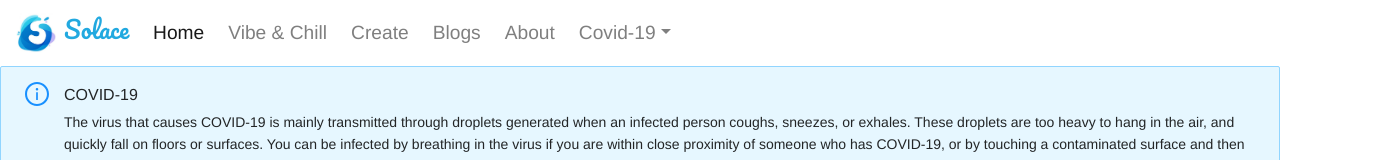
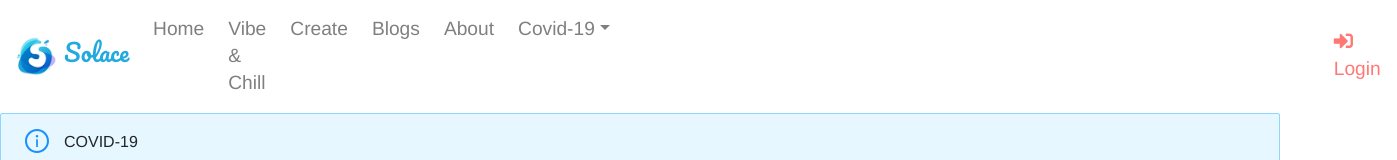
Before and after one commit to eshavats/solace, a React (Create React App) app: page /home in a window 1280 px wide. Shown: the top 160 px of the page, 1397 px wide, since content can reach past the window. Built offline with nearby package versions, Linux system fonts and the light colour scheme; no server answers.

Commit message:
optimize website by removing js errors and adding a meta description and meta keywords

```diff
--- a/public/index.html
+++ b/public/index.html
@@ -4,10 +4,15 @@
     <meta charset="utf-8" />
     <link rel="icon" href="%PUBLIC_URL%/logo2.PNG" />
     <meta name="viewport" content="width=device-width, initial-scale=1" />
-    <meta name="theme-color" content="#000000" />
+    <meta name="theme-color" content="#fff" />
+    <meta
+      name="keywords"
+      content="health, news, articles, articles, covid, corona, solace, medical, connect,
+      chat"
+    />
     <meta
       name="description"
-      content="Web site created using create-react-app"
+      content="A platform where Covid patients can overcome social anxiety and isolation that happens during covid, people can connect, chat, read blogs and news articles and vibe to songs together."
     />
     <link rel="apple-touch-icon" href="%PUBLIC_URL%/logo2.PNG" />
     <!--
--- a/src/components/blogs/blogs.js
+++ b/src/components/blogs/blogs.js
@@ -5,7 +5,6 @@ import {
   Alert,
   Empty,
 } from "antd";
-import history from "../history";
 import Blog from "../constants/Comment";
 import MySpinner from "../constants/Spinner";
 
--- a/src/components/constants/Header.js
+++ b/src/components/constants/Header.js
@@ -46,9 +46,9 @@ class Header extends React.Component {
               </button>
               <div className="collapse navbar-collapse" id="navbarNavDropdown">
                 <ul className="navbar-nav">
-                  <li className="nav-item active mr-2">
+                  <li className="nav-item mr-2">
                     <Link to="/home" className="nav-link">
-                      Home <span className="sr-only">(current)</span>
+                      Home
                     </Link>
                   </li>
                   <li className="nav-item mr-2">
@@ -106,13 +106,21 @@ class Header extends React.Component {
                     </div>
                   </li>
                 </ul>
-                {/* <ul className="navbar-nav" style={{ marginLeft: "52em" }}>
+                {this.props.user ? <ul className="navbar-nav" style={{ marginLeft: "52em" }}>
                   <li className="nav-item mr-2">
                     <Link onClick={this.logout} className="nav-link logout">
                       <i className="fas fa-sign-out-alt mr-2 logout"></i>Logout
                     </Link>
                   </li>
-                </ul> */}
+                </ul> : <ul className="navbar-nav" style={{ marginLeft: "50em" }}>
+                  <li className="nav-item mr-2">
+                    <Link to="/login" className="nav-link logout">
+                      <i className="fas fa-sign-in-alt mr-2 login"></i>Login
+                    </Link>
+                  </li>
+                </ul> }
+
+
               </div>{" "}
             </>
         </nav>
--- a/src/components/create/Create.js
+++ b/src/components/create/Create.js
@@ -2,11 +2,7 @@ import React, { Component } from "react";
 import axios from "axios";
 import { connect } from "react-redux";
 import {
-  Card,
-  Col,
-  Row,
   Avatar,
-  Badge,
   Alert,
   Comment,
   Form,
@@ -14,15 +10,12 @@ import {
   Button,
   Radio,
   message,
-  Empty,
 } from "antd";
 
 import history from "../history";
-import Blog from "../constants/Comment";
 import MySpinner from "../constants/Spinner";
 
 const { TextArea } = Input;
-const { Meta } = Card;
 
 class Create extends Component {
   state = {
--- a/src/components/home/Home.js
+++ b/src/components/home/Home.js
@@ -8,23 +8,16 @@ import {
   Avatar,
   Badge,
   Alert,
-  Comment,
-  Form,
-  Input,
-  Button,
-  Radio,
   message,
   Empty,
 } from "antd";
 import "./Home.css";
 import { articles } from "./rawData";
 import news from "./news"
-import history from "../history";
 import Blog from "../constants/Comment";
 import MySpinner from "../constants/Spinner";
 import {res as apiRes} from "./apiRespose";
 
-const { TextArea } = Input;
 const { Meta } = Card;
 
 class Home extends Component {
@@ -69,25 +62,6 @@ class Home extends Component {
       });
     }
 
-    //GET BLOGS DATA
-    // try {
-    //   const res = await axios.get(
-    //     `https://solace-hack-kj.herokuapp.com/api/blogs`,
-    //     {
-    //       headers: {
-    //         Authorization: `Bearer ${this.props.user}`,
-    //       },
-    //     }
-    //   );
-
-    //   console.log(res.data);
-    //   this.setState({ blogs: res.data });
-    // } catch (error) {
-    //   this.setState({
-    //     blogsNotFound: true,
-    //   });
-    //   console.log("Can't get Blogs");
-    // }
   }
 
   handleSubmit = async () => {
@@ -208,7 +182,7 @@ class Home extends Component {
         )}
 
         <div id="news" className="news" style={{ margin: "2rem 10rem" }}>
-            <h2 className="display-4">Find the latest news</h2>
+            <h2 className="display-4">Find the latest health news and trending articles</h2>
             {this.fetchNews()}
         </div>
 
--- a/src/components/music/Music.js
+++ b/src/components/music/Music.js
@@ -5,7 +5,6 @@ import { connect } from "react-redux";
 import audioFile from "./audio.mp3";
 import audioFile2 from "./audio2.mp3";
 import "./Music.css";
-import history from "../history";
 
 const audio = new Audio();
 const socket = io.connect("https://solace-hack-kj.herokuapp.com", {
```
